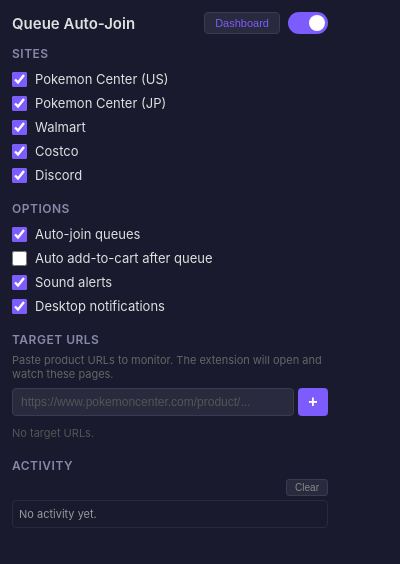
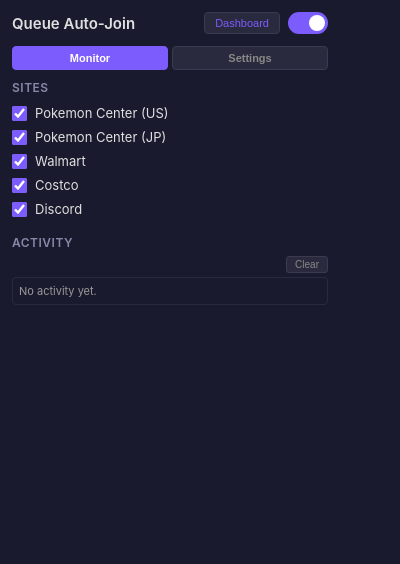
Before and after one commit to Pyronewbic/casecomp, a browser extension: page extension/popup/popup.html in a window 400 px wide. Drawn offline with Linux system fonts and the light colour scheme.

Commit message:
feat: split popup into Monitor and Settings tabs
Monitor tab shows Sites (with status badges) + Activity log.
Settings tab has Options checkboxes + Target URLs.

```diff
--- a/extension/popup/popup.css
+++ b/extension/popup/popup.css
@@ -191,6 +191,23 @@
 .btn-dashboard:hover { background: #3a3a50; }
 .header-actions { display: flex; align-items: center; }
 
+.popup-tabs { display: flex; gap: 4px; margin-bottom: 10px; }
+.popup-tab {
+  flex: 1;
+  background: #2a2a3e;
+  border: 1px solid #3a3a50;
+  color: #888;
+  font-size: 11px;
+  font-weight: 600;
+  padding: 5px 0;
+  border-radius: 4px;
+  cursor: pointer;
+}
+.popup-tab:hover { color: #ccc; border-color: #555; }
+.popup-tab.active { background: #7c5cfc; color: #fff; border-color: #7c5cfc; }
+.popup-tab-content { display: none; }
+.popup-tab-content.active { display: block; }
+
 .log-count { opacity: 0.7; font-size: 9px; margin-left: 2px; }
 
 .site-status {
--- a/extension/popup/popup.html
+++ b/extension/popup/popup.html
@@ -16,6 +16,12 @@
     </div>
   </div>
 
+  <div class="popup-tabs">
+    <button class="popup-tab active" data-tab="main">Monitor</button>
+    <button class="popup-tab" data-tab="settings">Settings</button>
+  </div>
+
+  <div id="tab-main" class="popup-tab-content active">
     <section>
       <h2>Sites</h2>
       <label><input type="checkbox" id="site-pokemon-center"> Pokemon Center (US) <span id="status-pokemon-center" class="site-status" style="display:none"></span></label>
@@ -25,6 +31,16 @@
       <label><input type="checkbox" id="site-discord"> Discord <span id="status-discord" class="site-status" style="display:none"></span></label>
     </section>
 
+    <section>
+      <h2>Activity</h2>
+      <div class="log-controls">
+        <button id="log-clear" class="btn-small">Clear</button>
+      </div>
+      <div id="log"></div>
+    </section>
+  </div>
+
+  <div id="tab-settings" class="popup-tab-content">
     <section>
       <h2>Options</h2>
       <label><input type="checkbox" id="auto-join"> Auto-join queues</label>
@@ -42,14 +58,7 @@
       </div>
       <div id="url-list"></div>
     </section>
-
-  <section>
-    <h2>Activity</h2>
-    <div class="log-controls">
-      <button id="log-clear" class="btn-small">Clear</button>
   </div>
-    <div id="log"></div>
-  </section>
 
   <script src="popup.js"></script>
 </body>
--- a/extension/popup/popup.js
+++ b/extension/popup/popup.js
@@ -213,6 +213,15 @@
   return s.replace(/&/g, "&amp;").replace(/"/g, "&quot;").replace(/</g, "&lt;").replace(/>/g, "&gt;");
 }
 
+document.querySelectorAll(".popup-tab").forEach((btn) => {
+  btn.addEventListener("click", () => {
+    document.querySelectorAll(".popup-tab").forEach((b) => b.classList.remove("active"));
+    document.querySelectorAll(".popup-tab-content").forEach((c) => c.classList.remove("active"));
+    btn.classList.add("active");
+    document.getElementById("tab-" + btn.dataset.tab).classList.add("active");
+  });
+});
+
 document.querySelectorAll("input[type='checkbox']").forEach((el) => el.addEventListener("change", save));
 
 $("#open-dashboard").addEventListener("click", () => {
```
Lines whose indentation alone changed are shown as unchanged.
